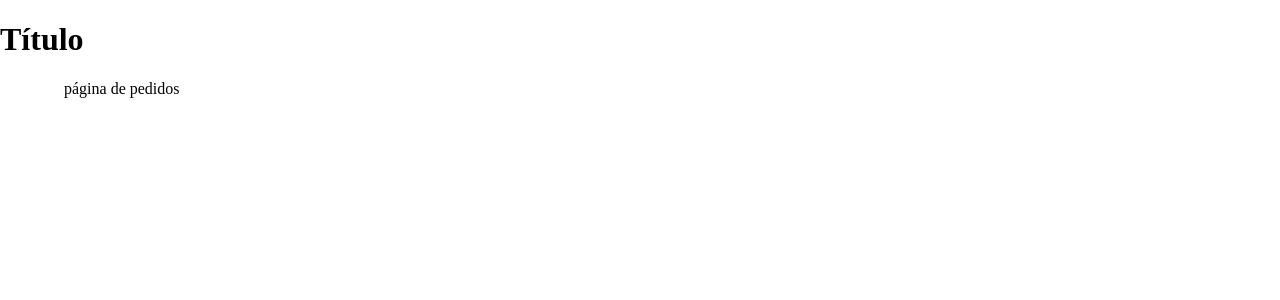
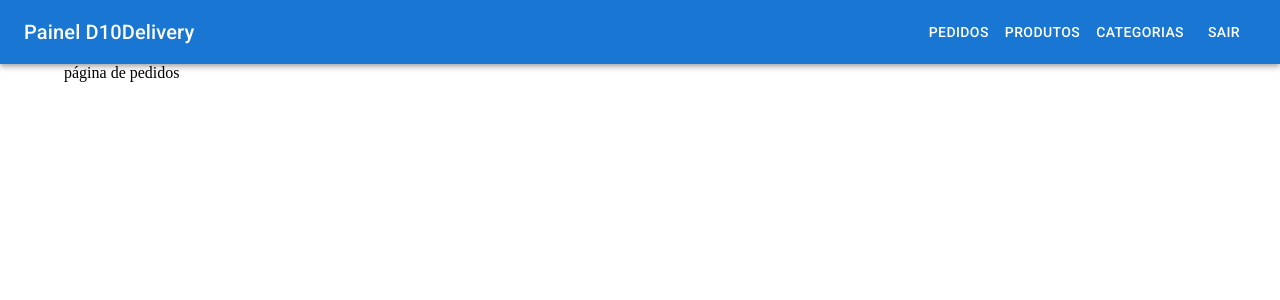
Before and after one commit to Eduuduarte/d10delivery-painel, a Next.js app: page /pedidos in a window 1280 px wide. Shown: the top 300 px of the page. Built offline with nearby package versions, Linux system fonts and the light colour scheme.

Commit message:
created header component

```diff
--- a/src/components/Header.tsx
+++ b/src/components/Header.tsx
@@ -1,3 +1,59 @@
+import { Menu } from "@mui/icons-material"
+import { AppBar, Box, Button, Toolbar, Typography, IconButton } from "@mui/material"
+import Link from "next/link"
+import { useRouter } from "next/navigation"
+
 export const Header = () => {
-    return <h1>Título</h1>
+    const router = useRouter();
+
+    const pageTitle = "Painel D10Delivery"
+
+    const hendleLogout = () => {
+        router.push('/login');
+    }
+
+    const handleDrawerTougle = () => {
+
+    }
+
+    return (
+        <>
+            <AppBar component="nav" position="relative">
+                <Toolbar>
+                    <IconButton
+                        color="inherit"
+                        edge="start"
+                        sx={{ display: { sm: "none" }}}
+                        onClick={handleDrawerTougle}
+                    >
+                        <Menu />
+                    </IconButton>
+
+                    <Typography
+                        component="div"
+                        variant="h6"
+                        sx={{ flexGrow: 1, display: { xs: "none", sm: "block" } }}
+                    >
+                        <Link
+                            href="/"
+                            style={{ color: "#FFF", textDecoration: "none" }}
+                        >{pageTitle}</Link>
+
+                    </Typography>
+                    <Box sx={{ display: { sx: "none", sm: "block" } }}>
+                        <Link href="/pedidos" style={{ textDecoration: "none" }}>
+                            <Button sx={{ color: "#FFF" }}>Pedidos</Button>
+                        </Link>
+                        <Link href="/produtos" style={{ textDecoration: "none" }}>
+                            <Button sx={{ color: "#FFF" }}>Produtos</Button>
+                        </Link>
+                        <Link href="/categorias" style={{ textDecoration: "none" }}>
+                            <Button sx={{ color: "#FFF" }}>Categorias</Button>
+                        </Link>
+                        <Button onClick={hendleLogout} sx={{ color: "#FFF" }}>Sair</Button>
+                    </Box>
+                </Toolbar>
+            </AppBar>
+        </>
+    )
 }
```
